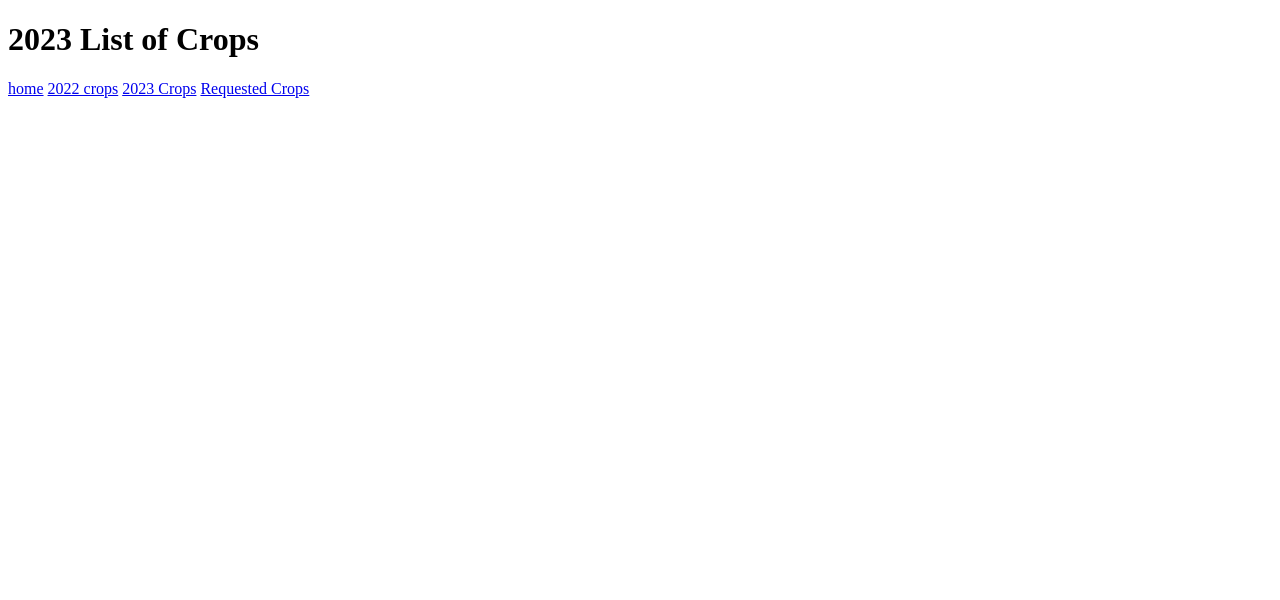
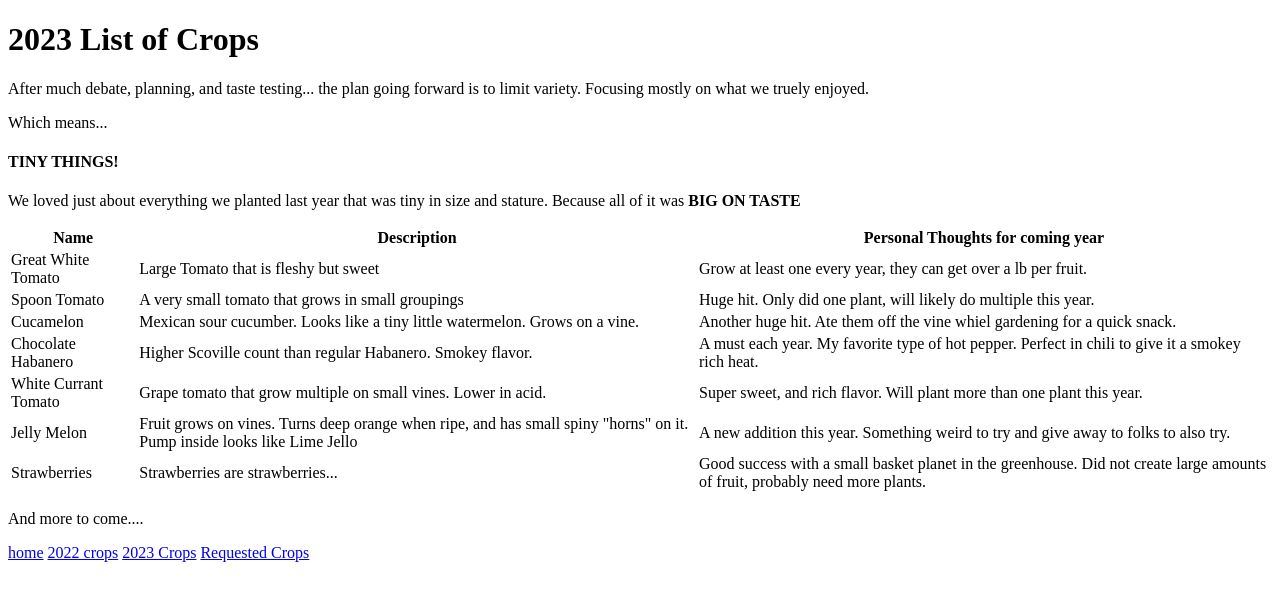
Before and after one commit to ThatOneGent/Week7, a plain HTML site: page 2023Crops.html in a window 1280 px wide. Drawn offline with Linux system fonts and the light colour scheme.

Commit message:
table edits, image folder created

```diff
--- a/2023Crops.html
+++ b/2023Crops.html
@@ -9,6 +9,61 @@
 <body>
 <h1>2023 List of Crops</h1>
 
+<p>After much debate, planning, and taste testing... the plan going forward is to limit variety. Focusing mostly on what we truely enjoyed.</p>
+
+<p>Which means...</p>
+<h4>TINY THINGS!</h4>
+
+<p>We loved just about everything we planted last year that was tiny in size and stature. Because all of it was <b>BIG ON TASTE</b></p>
+
+    <!-- Images of a few crops-->
+
+    <!-- Table listing crops and descriptions-->
+    <table>
+        <tr>
+            <th>Name</th>
+            <th>Description</th>
+            <th>Personal Thoughts for coming year</th>
+
+        </tr>
+
+        <tr>
+            <td>Great White Tomato</td>
+            <td>Large Tomato that is fleshy but sweet</td>
+            <td>Grow at least one every year, they can get over a lb per fruit.</td>
+        </tr>
+        <tr>
+            <td>Spoon Tomato</td>
+            <td>A very small tomato that grows in small groupings</td>
+            <td>Huge hit. Only did one plant, will likely do multiple this year.</td>
+        </tr>
+        <tr>
+            <td>Cucamelon</td>
+            <td>Mexican sour cucumber. Looks like a tiny little watermelon. Grows on a vine.</td>
+            <td>Another huge hit. Ate them off the vine whiel gardening for a quick snack.</td>
+        </tr>
+        <tr>
+            <td>Chocolate Habanero</td>
+            <td>Higher Scoville count than regular Habanero. Smokey flavor.</td>
+            <td>A must each year. My favorite type of hot pepper. Perfect in chili to give it a smokey rich heat.</td>
+        </tr>
+        <tr>
+            <td>White Currant Tomato</td>
+            <td>Grape tomato that grow multiple on small vines. Lower in acid.</td>
+            <td>Super sweet, and rich flavor. Will plant more than one plant this year.</td>
+        </tr>
+        <tr>
+            <td>Jelly Melon</td>
+            <td>Fruit grows on vines. Turns deep orange when ripe, and has small spiny "horns" on it. Pump inside looks like Lime Jello</td>
+            <td>A new addition this year. Something weird to try and give away to folks to also try.</td>
+        </tr>
+        <tr>
+            <td>Strawberries</td>
+            <td>Strawberries are strawberries...</td>
+            <td>Good success with a small basket planet in the greenhouse. Did not create large amounts of fruit, probably need more plants.</td>
+        </tr>
+    </table>
+    <p>And more to come....</p>
 
 <div>
     <a href="index.html">home</a>
```
Also changed, not shown: 2022Crops.html (+4 -0 lines), RequestedCrops.html (+9 -0 lines), index.html (+9 -0 lines), images/jellymelon.jpg (added).
